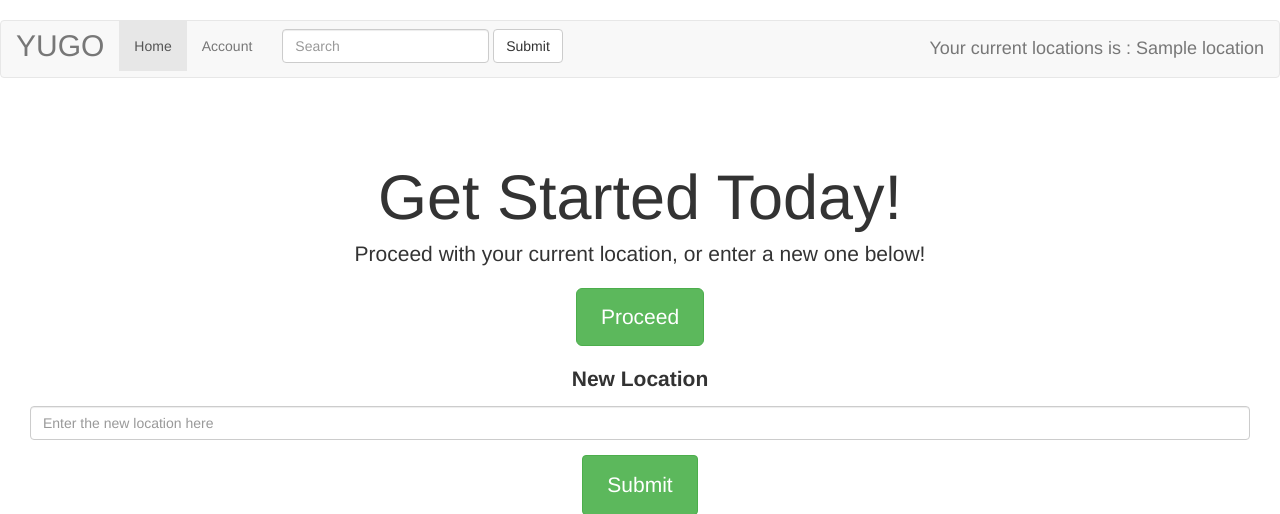
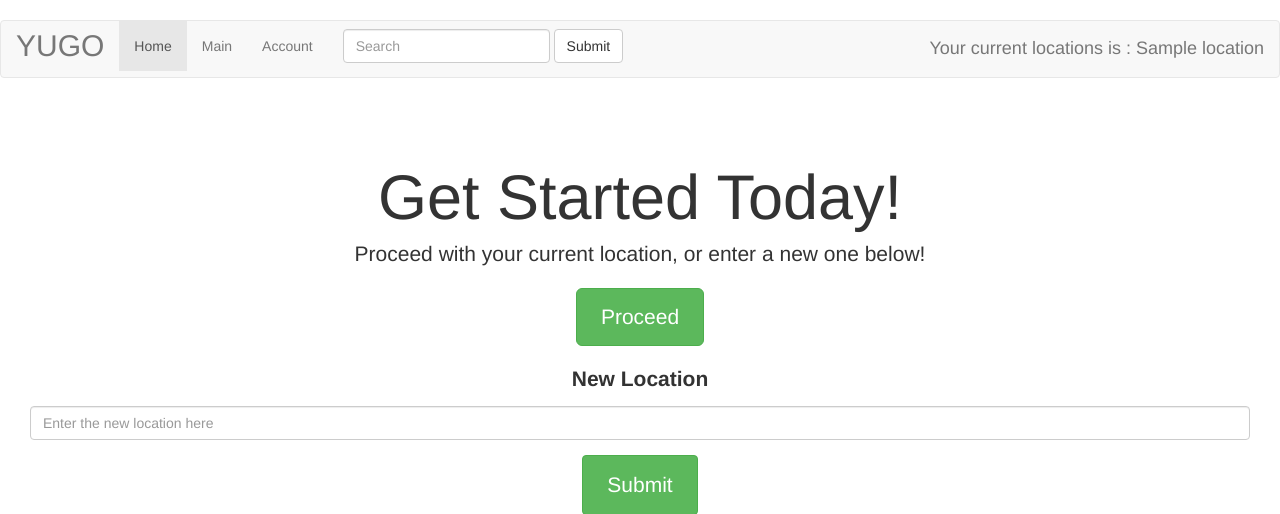
Before and after one commit to stuycs-softdev-fall-2013/proj2-pd7-04-yugo, a Flask app: template templates/index.html in a window 1280 px wide. Shown: the top 514 px of the page. Run offline with Flask 2, Linux system fonts and the light colour scheme; the template is opened without the code that fills it: most values are stand-ins (such as "Sample title", 1, 10 or a date in 2020).

Commit message:
Added main page

```diff
--- a/app.py
+++ b/app.py
@@ -1,14 +1,21 @@
 from flask import Flask
-from flask import render_template
+from flask import render_template, session, request, redirect, url_for
 
 app = Flask(__name__)
 
+@app.route('/', methods = ['GET', 'POST'])
+def home():
+    if request.method == 'GET':
+        return render_template('index.html')
+    search = request.form['search']
+    return redirect(url_for('main'))
 
-@app.route('/')
-def home():
-  return render_template('index.html')
-
-
+@app.route('/main', methods = ['GET', 'POST'])
+def main():
+    if request.method == 'GET':
+        return render_template('main.html')
+    search = request.form['search']
+    return redirect(url_for('home'))
 
 if __name__=="__main__":
     app.debug=True
--- a/templates/index.html
+++ b/templates/index.html
@@ -24,11 +24,12 @@
   <div class="collapse navbar-collapse" id="bs-example-navbar-collapse-1">
     <ul class="nav navbar-nav">
       <li class="active"><a href="/">Home</a></li>
+      <li><a href="/main">Main</a></li>
       <li><a href="#">Account</a></li>
     </ul>
     <form class="navbar-form navbar-left" role="search">
       <div class="form-group">
-        <input type="text" class="form-control" placeholder="Search">
+        <input type="text" class="form-control" name="search"  placeholder="Search">
       </div>
       <button type="submit" class="btn btn-default">Submit</button>
     </form>
@@ -42,11 +43,11 @@
    <div class="jumbotron">
         <h1>Get Started Today!</h1>
         <p class="lead">Proceed with your current location, or enter a new one below!</p>
-        <p><a class="btn btn-lg btn-success" href="#" role="button">Proceed</a></p>
+        <p><a class="btn btn-lg btn-success" href="/main" role="button">Proceed</a></p>
 	<form role="form">
 	  <div class="form-group">
 	    <label for="newLocation">New Location</label>
-	    <input type="text" class="form-control" id="newLocation" placeholder="Enter the new location here">
+	    <input type="text" class="form-control" name="newLocation" placeholder="Enter the new location here">
 	  </div>
 	  <button type="submit" class="btn btn-lgn btn-success">Submit</button>
 	</form>
```
